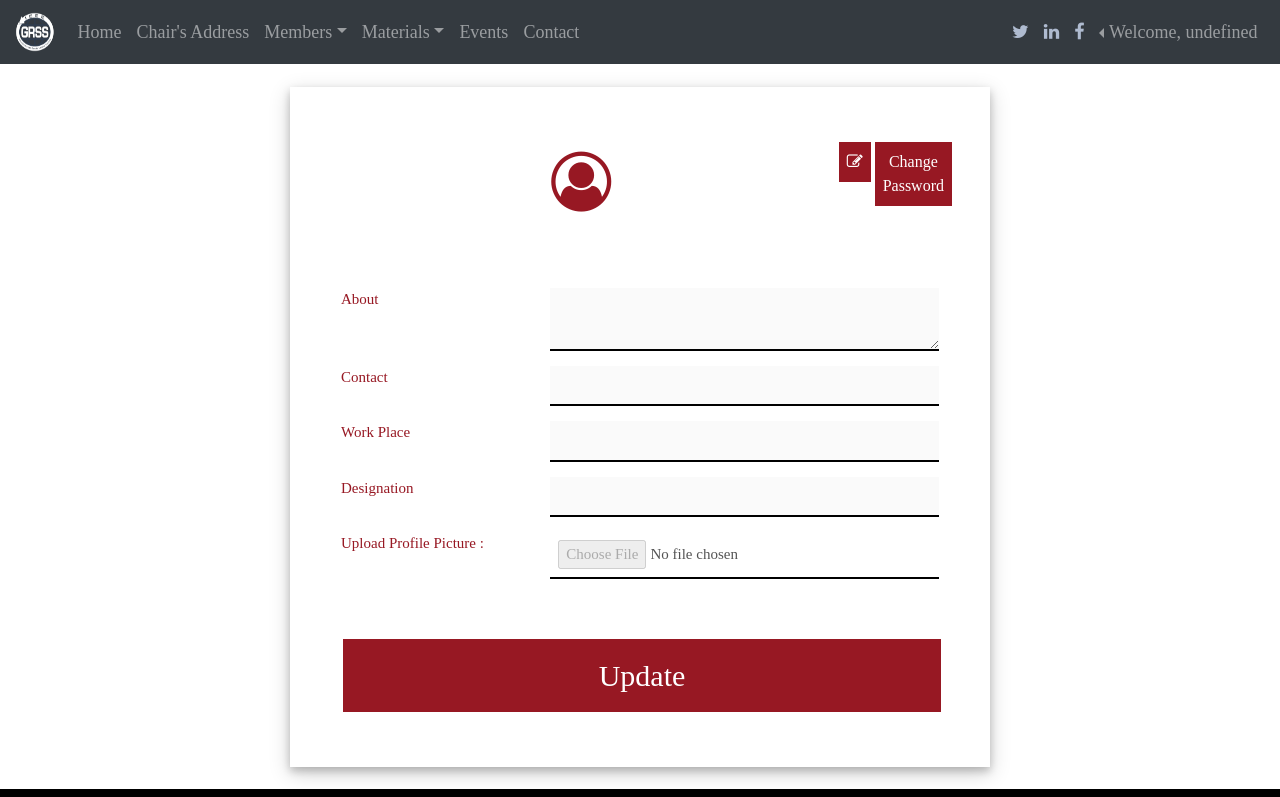
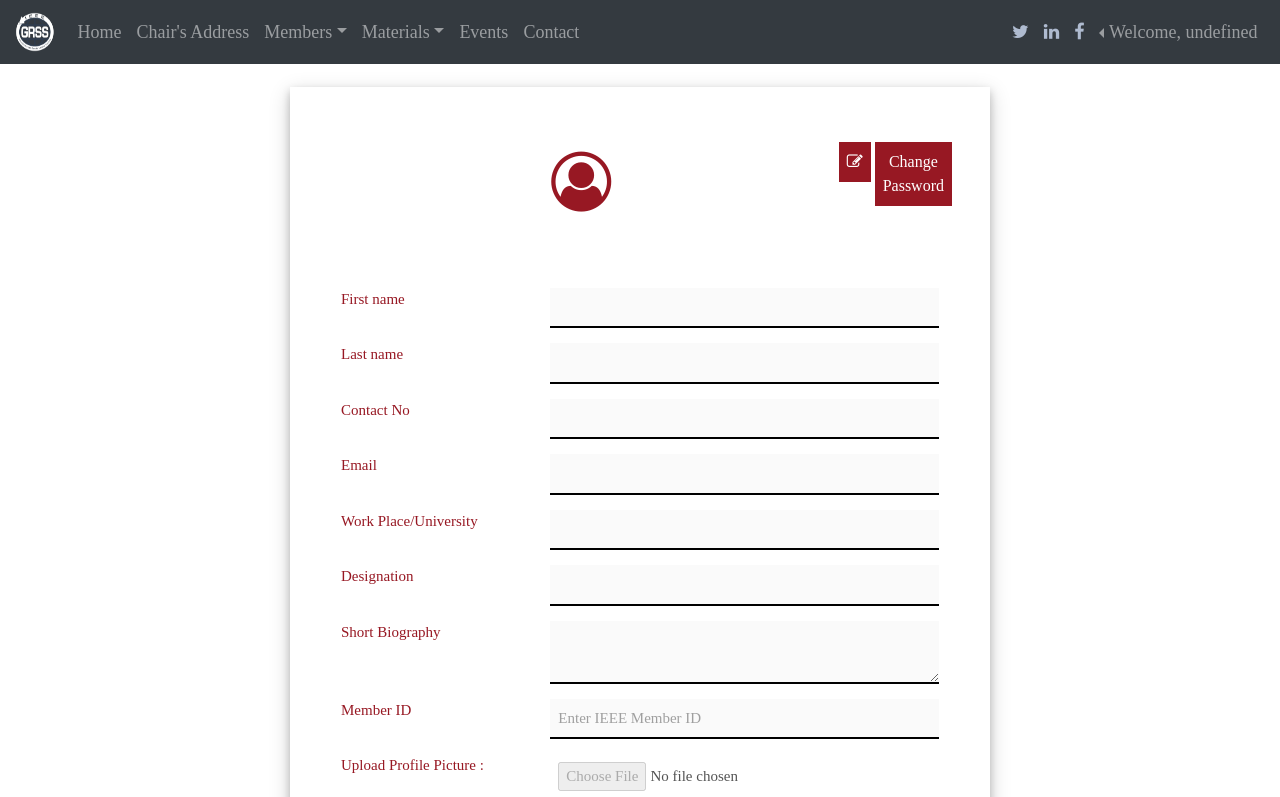
Before and after one commit to riddhipurani2612/ieee, a React (Create React App) app: page /profile in a window 1280 px wide. Shown: the top 797 px of the page. Built offline with nearby package versions, Linux system fonts and the light colour scheme; no server answers; sample sign-in values are in the browser's storage.

Commit message:
Profile Commit

```diff
--- a/src/components/Profile.js
+++ b/src/components/Profile.js
@@ -177,7 +177,7 @@ const Profile = (e) => {
           window.location.reload(false);
         }
       }
-      catch(err){
+      catch (err) {
         console.log(err);
       }
     }
@@ -295,31 +295,48 @@ const Profile = (e) => {
           <div class="member-form">
             <div>
               <form onSubmit={updateUser}>
-                <Form.Group>
+                <Form.Group controlId="signup_fisrtname">
                   <Row>
                     <Col sm="4">
-                      <label>About</label>
+                      <label>First name</label>
                     </Col>
                     <Col>
-                      <textarea
+                      <input
+                        type="text"
+                        name="first)name"
+                        disabled={editable}
+                        value={first_name}
+                        onChange={(e) => {
+                          setUser({ ...user, first_name: e.target.value });
+                        }}
                         required
-                        className="textarea"
-                        row={30}
+                      ></input>
+                    </Col>
+                  </Row>
+                </Form.Group>
+                <Form.Group controlId="signup_lastname">
+                  <Row>
+                    <Col sm="4">
+                      <label>Last name</label>
+                    </Col>
+                    <Col>
+                      <input
                         type="text"
-                        name="about"
-                        value={about}
+                        name="last_name"
                         disabled={editable}
+                        value={last_name}
                         onChange={(e) => {
-                          setUser({ ...user, about: e.target.value });
+                          setUser({ ...user, last_name: e.target.value });
                         }}
-                      ></textarea>
+                        required
+                      ></input>
                     </Col>
                   </Row>
                 </Form.Group>
                 <Form.Group>
                   <Row>
                     <Col sm="4">
-                      <label>Contact</label>
+                      <label>Contact No</label>
                     </Col>
                     <Col>
                       <input
@@ -338,7 +355,26 @@ const Profile = (e) => {
                 <Form.Group>
                   <Row>
                     <Col sm="4">
-                      <label>Work Place</label>
+                      <label>Email</label>
+                    </Col>
+                    <Col>
+                      <input
+                        type="text"
+                        name="email"
+                        disabled={editable}
+                        value={email}
+                        onChange={(e) => {
+                          setUser({ ...user, email: e.target.value });
+                        }}
+                        required
+                      ></input>
+                    </Col>
+                  </Row>
+                </Form.Group>
+                <Form.Group>
+                  <Row>
+                    <Col sm="4">
+                      <label>Work Place/University</label>
                     </Col>
                     <Col>
                       <input
@@ -372,6 +408,50 @@ const Profile = (e) => {
                     </Col>
                   </Row>
                 </Form.Group>
+                <Form.Group>
+                  <Row>
+                    <Col sm="4">
+                      <label>Short Biography</label>
+                    </Col>
+                    <Col>
+                      <textarea
+                        required
+                        className="textarea"
+                        row={30}
+                        type="text"
+                        name="about"
+                        value={about}
+                        disabled={editable}
+                        onChange={(e) => {
+                          setUser({ ...user, about: e.target.value });
+                        }}
+                      ></textarea>
+                    </Col>
+                  </Row>
+                </Form.Group>
+                <Form.Group>
+                  <Row>
+                    <Col sm="4">
+                      <label>Member ID</label>
+                    </Col>
+                    <Col>
+                      <input
+                        type="text"
+                        name="memberid"
+                        disabled={editable}
+                        value={memberid}
+                        onChange={(e) => {
+                          setUser({ ...user, memberid: e.target.value });
+                        }}
+                        title="Only numericals allowed"
+                        placeholder="Enter IEEE Member ID"
+                        pattern="[0-9]+"
+                        required
+                      ></input>
+                    </Col>
+                  </Row>
+                </Form.Group>
+
                 <Form.Group>
                   <Row>
                     <Col sm="4">
--- a/src/components/SignupForm.js
+++ b/src/components/SignupForm.js
@@ -75,10 +75,8 @@ const SignUp = () => {
     first_name,
     last_name,
     role,
-    address,
     contact,
     email,
-    emails,
     memberid,
     workplace,
     designation,
@@ -103,7 +101,6 @@ const SignUp = () => {
         formData.append("workplace", workplace);
         formData.append("email", email);
         formData.append("memberid", memberid);
-        formData.append("emails", emails);
         formData.append("contact", contact);
         formData.append("file", file);
         const config = {
@@ -144,7 +141,6 @@ const SignUp = () => {
           contact,
           memberid,
           email,
-          emails,
           workplace,
           designation,
           password,
@@ -278,7 +274,7 @@ const SignUp = () => {
                 <Form.Group controlId="signup_workplace">
                   <Row>
                     <Col sm="4">
-                      <label>Work_Place/University</label>
+                      <label>Work Place/University</label>
                     </Col>
                     <Col>
                       <input
```
Also changed, not shown: 1 other file (tests, documents, lock files or other folders).
